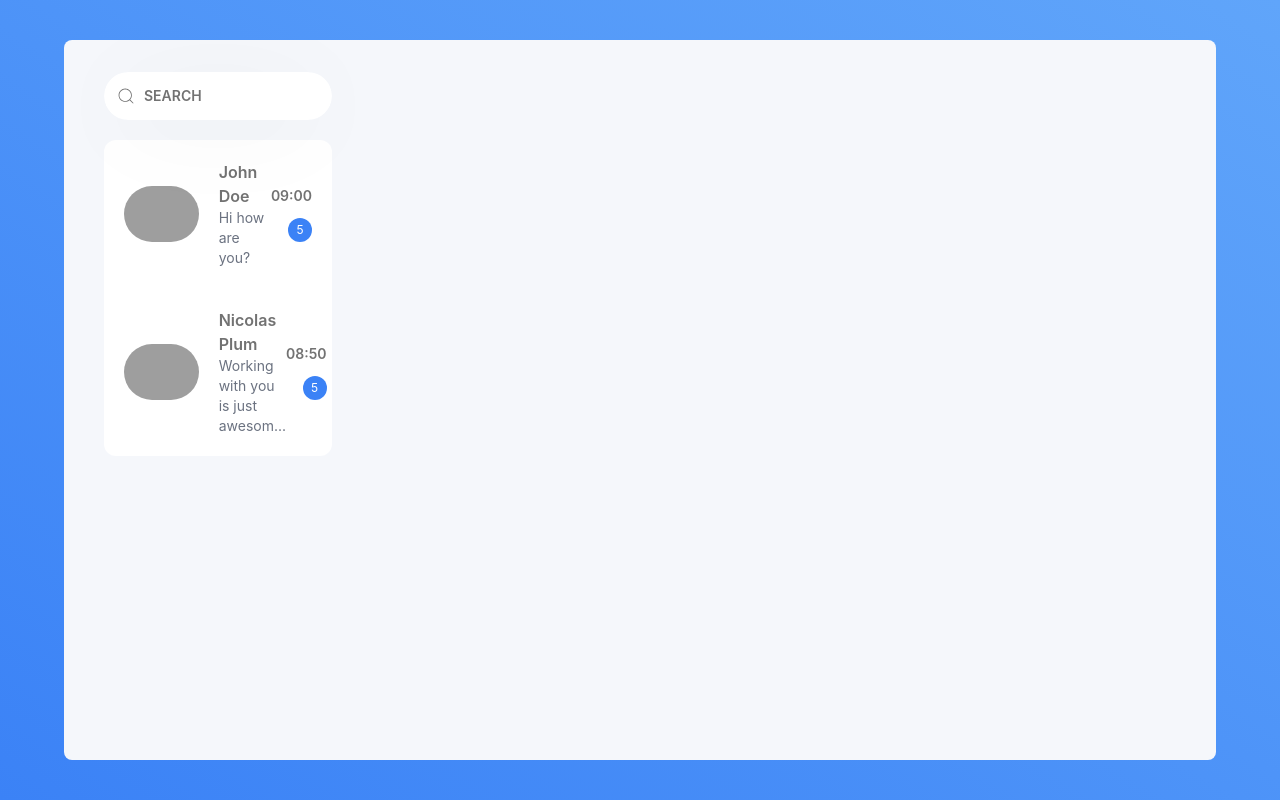
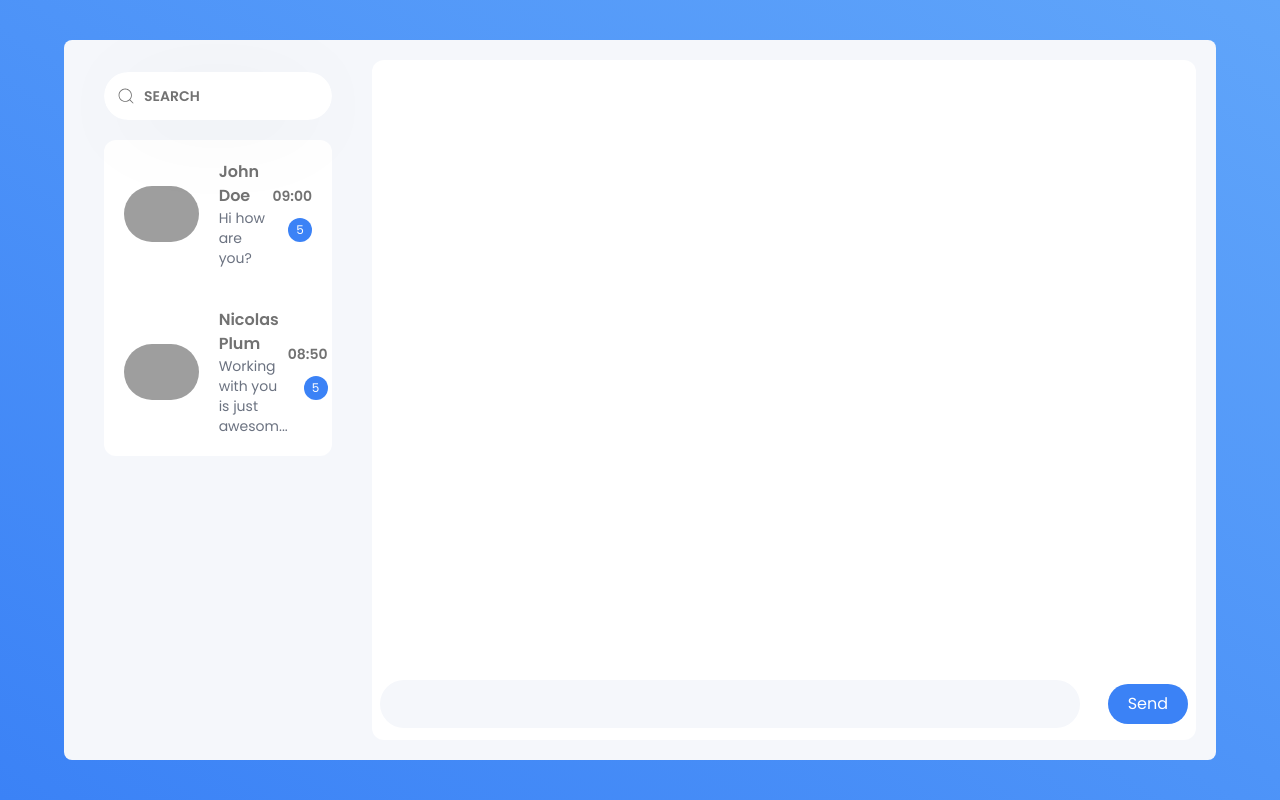
Before and after one commit to iftekhs/wave, a React (Create React App) app: page / in a window 1280 px wide. Built offline with nearby package versions, Linux system fonts and the light colour scheme; grey boxes are pictures that could not be loaded.

Commit message:
changed font and added input and button on right chatbox

```diff
--- a/public/index.html
+++ b/public/index.html
@@ -21,6 +21,12 @@
       work correctly both with client-side routing and a non-root public URL.
       Learn how to configure a non-root public URL by running `npm run build`.
     -->
+    <link rel="preconnect" href="https://fonts.googleapis.com" />
+    <link rel="preconnect" href="https://fonts.gstatic.com" crossorigin />
+    <link
+      href="https://fonts.googleapis.com/css2?family=Poppins:wght@400;500;600;700&display=swap"
+      rel="stylesheet"
+    />
     <title>Wave</title>
   </head>
   <body>
--- a/src/Pages/Home/Home.js
+++ b/src/Pages/Home/Home.js
@@ -37,7 +37,18 @@ const Home = () => {
               </div>
             </div>
           </div>
-          <div className="chatbox-right"></div>
+          <div className="chatbox-right p-5">
+            <div className="flex flex-col h-full px-2 pb-3 bg-white rounded-xl">
+              <div className="h-full mb-10 overflow-auto"></div>
+              <div className="flex items-center justify-between gap-7">
+                <input
+                  type="text"
+                  className="w-full px-5 py-3 rounded-full bg-cgray outline-none"
+                />
+                <button className="bg-blue-500 text-white py-2 px-5 rounded-full">Send</button>
+              </div>
+            </div>
+          </div>
         </div>
       </div>
     </section>
--- a/src/index.css
+++ b/src/index.css
@@ -4,10 +4,7 @@
 
 body {
   margin: 0;
-  font-family: -apple-system, BlinkMacSystemFont, 'Segoe UI', 'Roboto', 'Oxygen', 'Ubuntu',
-    'Cantarell', 'Fira Sans', 'Droid Sans', 'Helvetica Neue', sans-serif;
-  -webkit-font-smoothing: antialiased;
-  -moz-osx-font-smoothing: grayscale;
+  font-family: 'Poppins', sans-serif;
 }
 
 code {
```
